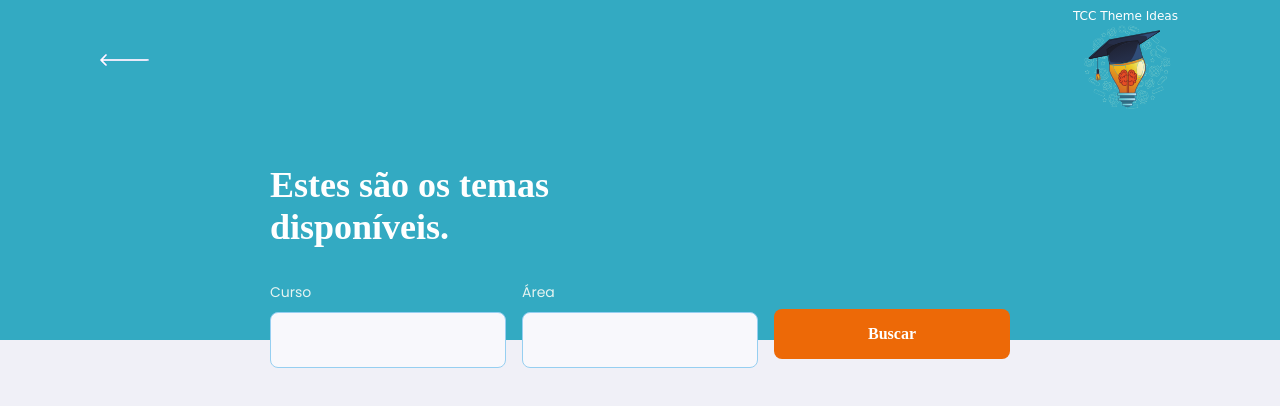
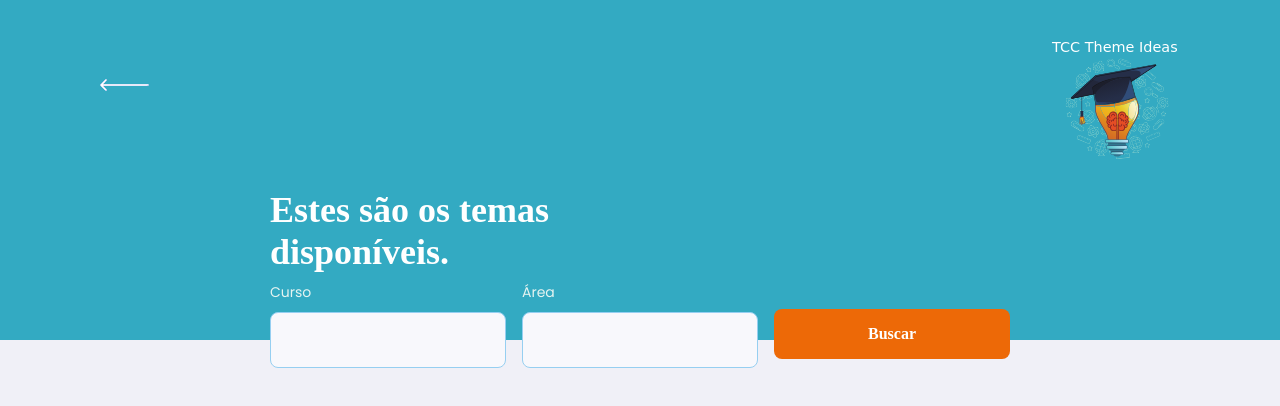
Before and after one commit to amorimmaria/TCC-Theme-Ideas, a React (Create React App) app in the folder packages/web/: page /search in a window 1280 px wide. Shown: the top 406 px of the page. Built offline with nearby package versions, Linux system fonts and the light colour scheme.

Commit message:
Update styles.css

```diff
--- a/packages/web/src/components/PageHeader/styles.css
+++ b/packages/web/src/components/PageHeader/styles.css
@@ -26,7 +26,8 @@
 }
 
 .page-header .top-bar-container > img {
-  height: 10.0rem;
+  margin-top: 3rem;
+  height: 12rem;
 }
 
 .page-header .header-content {
```
